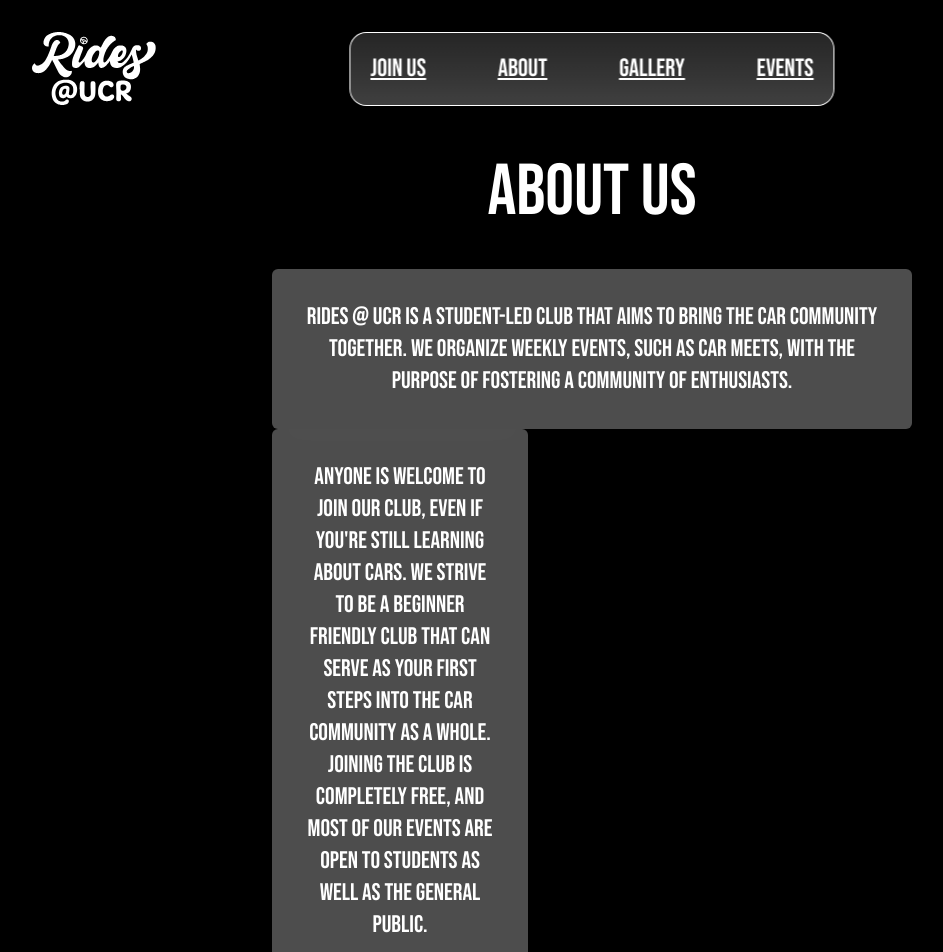
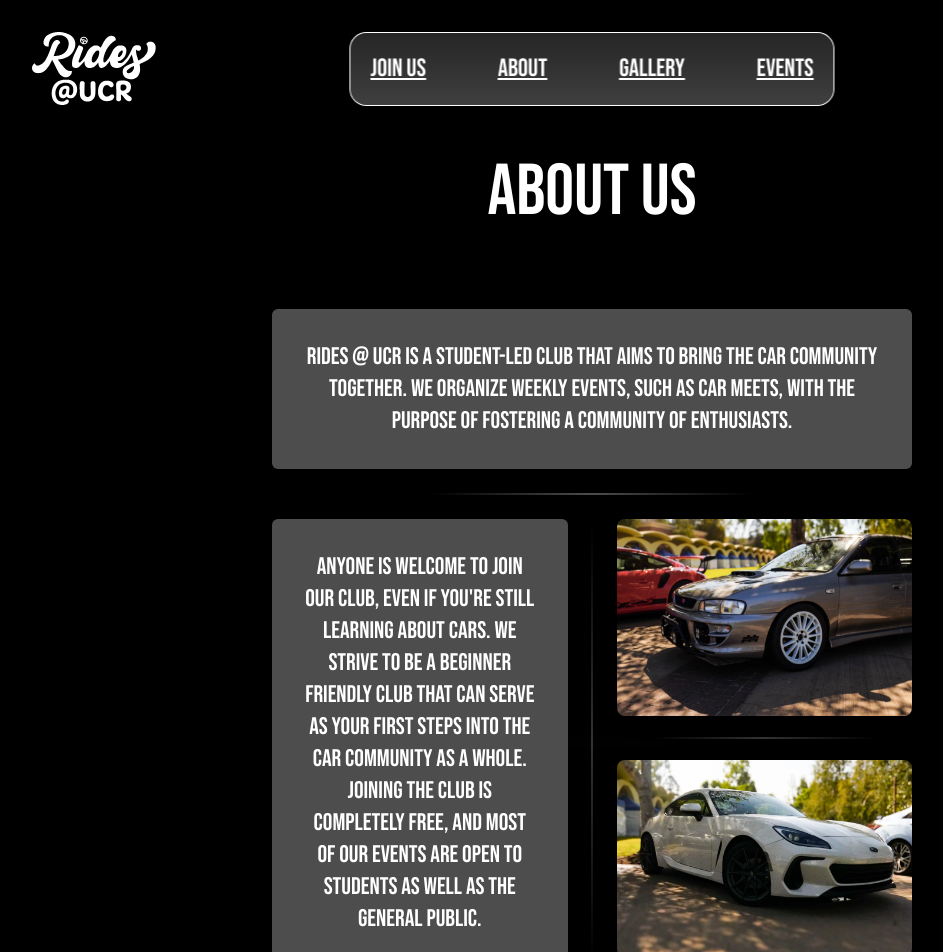
Before and after one commit to acm-ucr/ridesucr-website, a Next.js app: page /about in a window 1280 px wide. Shown: the top 952 px of the page, without its empty margins (48-991 px from the left). Built offline with nearby package versions, Linux system fonts and the light colour scheme.

Commit message:
fixes #38

```diff
--- a/src/components/about/Info.tsx
+++ b/src/components/about/Info.tsx
@@ -1,6 +1,6 @@
 const Info = (props: { info: string }) => {
   return (
-    <div className="text-ridesucr-white flex w-full gap-4 rounded-md bg-white/30 p-8 text-center text-2xl/8 backdrop-blur-lg">
+    <div className="text-ridesucr-white flex h-full w-full items-center justify-center gap-4 rounded-md bg-white/30 p-8 text-center text-2xl/8 backdrop-blur-lg">
       {props.info}
     </div>
   );
--- a/src/components/about/InfoSection.tsx
+++ b/src/components/about/InfoSection.tsx
@@ -2,12 +2,52 @@ import Info from "@/components/about/Info";
 
 const InfoSection = () => {
   return (
-    <div className="flex h-screen w-full justify-center">
-      <div className="flex w-1/2 flex-col justify-evenly">
+    <div className="flex min-h-[60vh] w-full justify-center py-10">
+      <div className="relative flex w-1/2 flex-col gap-6">
         <Info info="Rides @ UCR is a student-led club that aims to bring the car community together. We organize weekly events, such as car meets, with the purpose of fostering a community of enthusiasts." />
-        <div className="w-2/5">
-          <Info info="Anyone is welcome to join our club, even if you're still learning about cars. We strive to be a beginner friendly club that can serve as your first steps into the car community as a whole. Joining the club is completely free, and most of our events are open to  students as well as the general public." />
+
+        <div className="relative h-4 w-full">
+          <div className="absolute top-1/2 left-1/2 h-[1px] w-1/2 -translate-x-1/2 -translate-y-1/2 bg-gradient-to-r from-transparent via-white to-transparent opacity-60" />
         </div>
+
+        <div className="relative flex w-full flex-row items-stretch gap-6">
+          <div className="pointer-events-none absolute top-1/2 left-1/2 h-[1px] w-full -translate-x-1/2 -translate-y-1/2 bg-gradient-to-r from-transparent via-white to-transparent opacity-10 blur-sm" />
+
+          <div className="flex flex-1">
+            <Info info="Anyone is welcome to join our club, even if you're still learning about cars. We strive to be a beginner friendly club that can serve as your first steps into the car community as a whole. Joining the club is completely free, and most of our events are open to students as well as the general public." />
+          </div>
+
+          <div className="relative w-px">
+            <div className="absolute top-0 left-1/2 h-full w-[1px] -translate-x-1/2 bg-gradient-to-b from-transparent via-white to-transparent opacity-40" />
+          </div>
+
+          <div className="flex flex-1 flex-col gap-4">
+            <div className="aspect-[3/2] overflow-hidden rounded-lg">
+              <img
+                src="/cars/car6.webp"
+                alt="Car6"
+                className="h-full w-full object-cover"
+              />
+            </div>
+
+            <div className="relative h-3 w-full">
+              <div className="absolute top-1/2 left-1/2 h-[1px] w-3/4 -translate-x-1/2 -translate-y-1/2 bg-gradient-to-r from-transparent via-white to-transparent opacity-40" />
+            </div>
+
+            <div className="aspect-[3/2] overflow-hidden rounded-lg">
+              <img
+                src="/cars/car7.webp"
+                alt="Car7"
+                className="h-full w-full object-cover"
+              />
+            </div>
+          </div>
+        </div>
+
+        <div className="relative h-4 w-full">
+          <div className="absolute top-1/2 left-1/2 h-[1px] w-1/2 -translate-x-1/2 -translate-y-1/2 bg-gradient-to-r from-transparent via-white to-transparent opacity-60" />
+        </div>
+
         <Info info="Feel free to support us by buying our awesome merch or visiting one of our meets!" />
       </div>
     </div>
```
